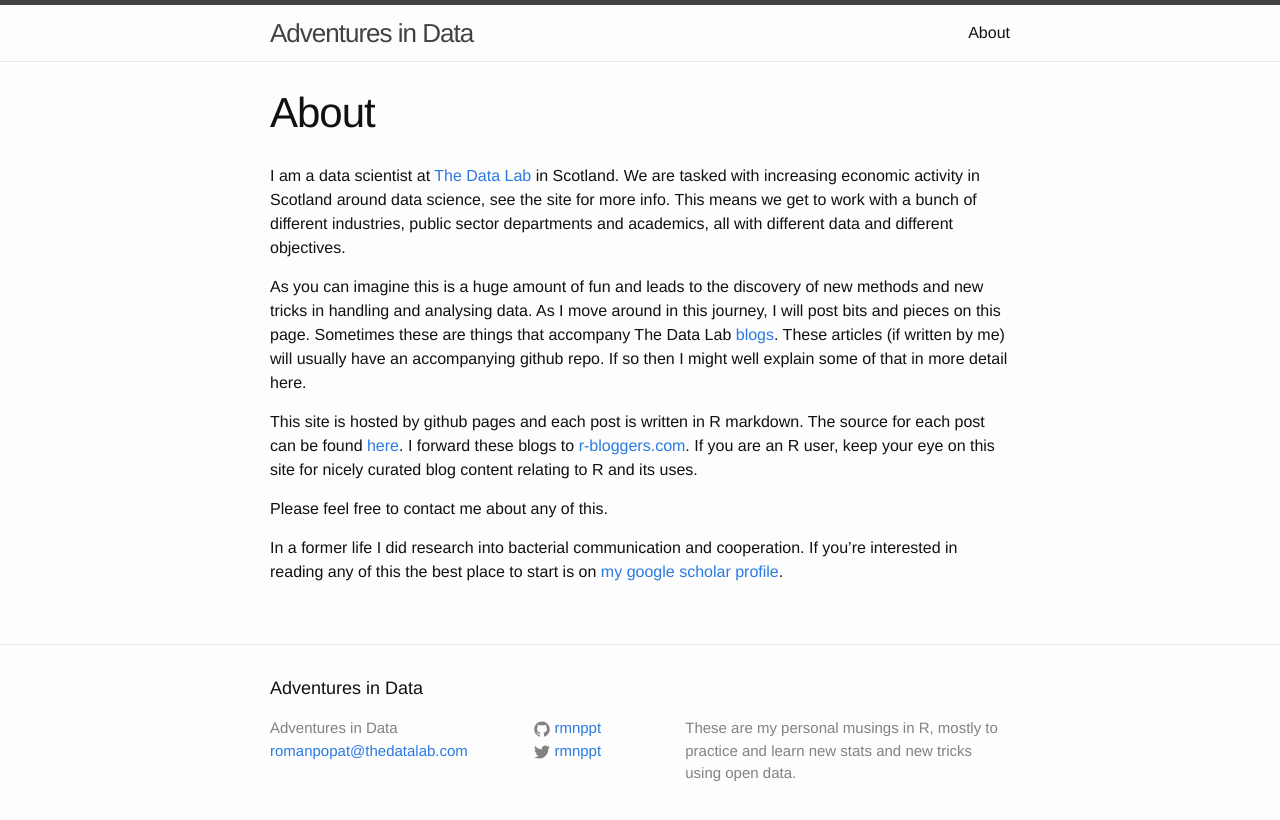
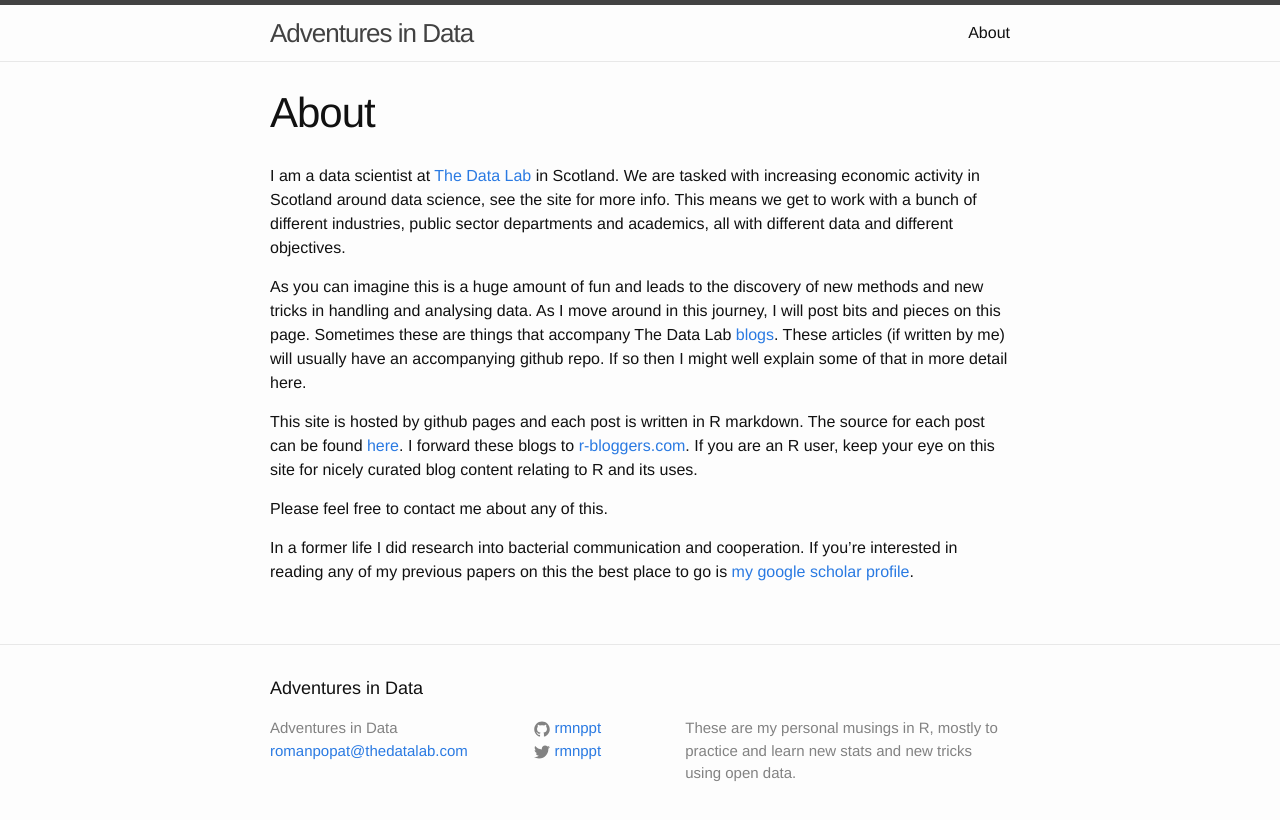
Before and after one commit to rmnppt/rmnppt.github.io, a Jekyll site: the page built from about.md, in a window 1280 px wide. Shown: the top 820 px of the page. Built offline with Jekyll 4.4.1, drawn with Linux system fonts in a browser that asks for light colours; Markdown is read by kramdown in place of the engine named in the settings.

Commit message:
slight edit to wording on about

```diff
--- a/about.md
+++ b/about.md
@@ -12,4 +12,4 @@ This site is hosted by github pages and each post is written in R markdown. The
 
 Please feel free to contact me about any of this.
 
-In a former life I did research into bacterial communication and cooperation. If you're interested in reading any of this the best place to start is on [my google scholar profile](https://scholar.google.co.uk/citations?user=B8e_XeYAAAAJ&hl=en&oi=ao).
+In a former life I did research into bacterial communication and cooperation. If you're interested in reading any of my previous papers on this the best place to go is [my google scholar profile](https://scholar.google.co.uk/citations?user=B8e_XeYAAAAJ&hl=en&oi=ao).
```
